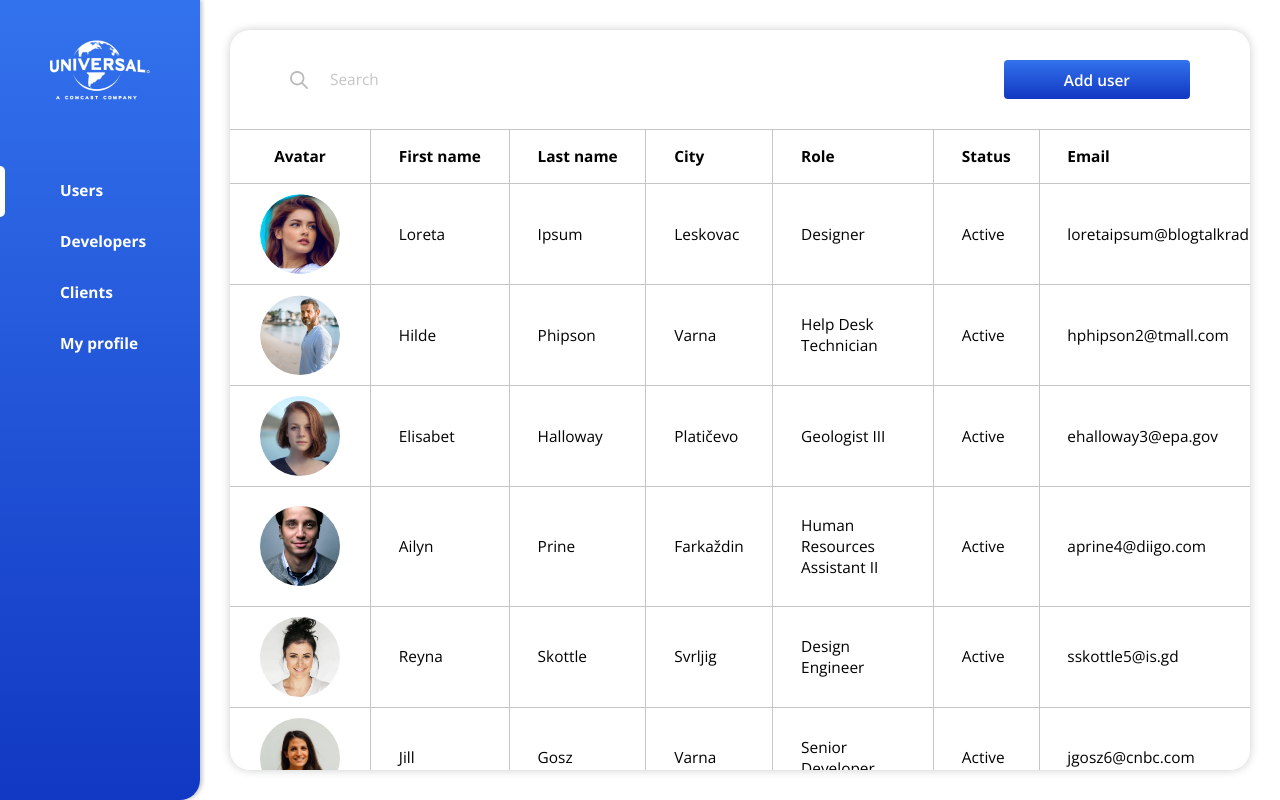
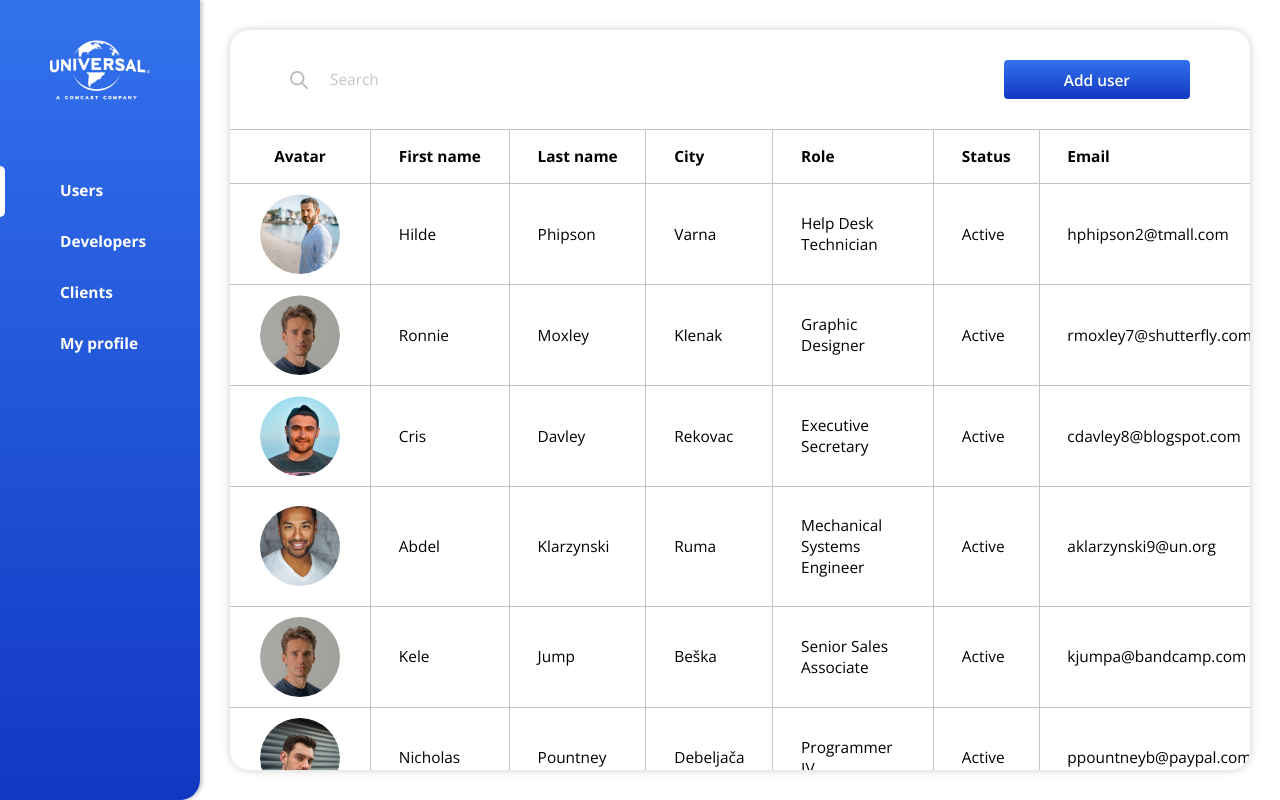
Before and after one commit to MKonkolj/React_Dashboard, a React (Create React App) app: page /users in a window 1280 px wide. Built offline with nearby package versions, Linux system fonts and the light colour scheme; data requests are answered from the project's data file.

Commit message:
delete user postavljen sa modalom

```diff
--- a/data/db.json
+++ b/data/db.json
@@ -1,22 +1,5 @@
 {
   "users": [
-    {
-      "id": 1,
-      "avatar": {
-        "image_path": "./images/profile-images/profile-woman.png",
-        "image_alt": "Profile image of Loreta Ipsum"
-      },
-      "first_name": "Loreta",
-      "last_name": "Ipsum",
-      "email": "loretaipsum@blogtalkradio.com",
-      "street": "Muir",
-      "city": "Leskovac",
-      "country": "Serbia",
-      "password": "secret",
-      "role": "Designer",
-      "status": "Active",
-      "tekuci_racun": "5108752629866969"
-    },
     {
       "id": 3,
       "avatar": {
@@ -33,74 +16,6 @@
       "role": "Help Desk Technician",
       "status": "Active",
       "tekuci_racun": "5108757565033268"
-    },
-    {
-      "id": 4,
-      "avatar": {
-        "image_path": "./images/profile-images/christie-campbell.jpg",
-        "image_alt": "Profile image of Elisabet Halloway"
-      },
-      "first_name": "Elisabet",
-      "last_name": "Halloway",
-      "email": "ehalloway3@epa.gov",
-      "street": "Moulton",
-      "city": "Platičevo",
-      "country": "Serbia",
-      "password": "secret",
-      "role": "Geologist III",
-      "status": "Active",
-      "tekuci_racun": "5108750688051739"
-    },
-    {
-      "id": 5,
-      "avatar": {
-        "image_path": "./images/profile-images/jurica-koletic.jpg",
-        "image_alt": "Profile image of Ailyn Prine"
-      },
-      "first_name": "Ailyn",
-      "last_name": "Prine",
-      "email": "aprine4@diigo.com",
-      "street": "Village",
-      "city": "Farkaždin",
-      "country": "Serbia",
-      "password": "secret",
-      "role": "Human Resources Assistant II",
-      "status": "Active",
-      "tekuci_racun": "5108751762224531"
-    },
-    {
-      "id": 6,
-      "avatar": {
-        "image_path": "./images/profile-images/jake-nackos.jpg",
-        "image_alt": "Profile image of Reyna Skottle"
-      },
-      "first_name": "Reyna",
-      "last_name": "Skottle",
-      "email": "sskottle5@is.gd",
-      "street": "Melby",
-      "city": "Svrljig",
-      "country": "Serbia",
-      "password": "secret",
-      "role": "Design Engineer",
-      "status": "Active",
-      "tekuci_racun": "5108753849393685"
-    },
-    {
-      "id": 7,
-      "avatar": {
-        "image_path": "./images/profile-images/stephanie-liverani.jpg",
-        "image_alt": "Profile image of Jill Gosz"
-      },
-      "first_name": "Jill",
-      "last_name": "Gosz",
-      "email": "jgosz6@cnbc.com",
-      "street": "Prairie Rose",
-      "city": "Varna",
-      "country": "Serbia",
-      "password": "secret",
-      "role": "Senior Developer",
-      "status": "Active",
-      "tekuci_racun": "5108758353829982"
     },
     {
       "id": 8,
--- a/src/App.js
+++ b/src/App.js
@@ -6,8 +6,10 @@ import MyProfile from "./Pages/MyProfile";
 import { BrowserRouter, Route, Routes } from 'react-router-dom';
 
 function App() {
+
   return (
-    <div className="App grid-2-1">
+    <div className="App">
+      <div className="grid-2-1">
         <BrowserRouter>
         <Sidebar />
         <div className="dashboard-container">
@@ -22,6 +24,7 @@ function App() {
         </div>
         </BrowserRouter>
       </div>
+    </div>
   );
 }
 
--- /dev/null
+++ b/src/Components/DeleteModal.js
@@ -0,0 +1,20 @@
+import React from 'react'
+import { ReactDOM } from 'react'
+
+function DeleteModal({name, id, removeItem, setDeleteModalShow}) {
+
+  return (
+    <div className="black-alpha fixed-center">
+        <div className='delete-modal fixed-center'>
+            <p>Are you sure you want to delete</p>
+            <p className="deleted-user">{name}</p>
+            <div className="flex-2-1">
+                <a className="deleted-yes btn-primary" onClick={() => removeItem(id)}>Yes</a>
+                <a className="deleted-no btn-primary btn-white" onClick={() => setDeleteModalShow(false)}>No</a>
+            </div>
+        </div>
+    </div>
+  )
+}
+
+export default DeleteModal
--- a/src/Components/Table.js
+++ b/src/Components/Table.js
@@ -1,4 +1,4 @@
-import Searchbar from "../Components/Searchbar"
+import Searchbar from "../Components/Searchbar";
 import TableBody from "../Components/TableBody";
 import { useEffect, useState } from "react";
 
@@ -11,7 +11,7 @@ function Table({ url, data, columns, options }) {
       setSearchedData(data);
       }, [data])
 
-  // Filter Data by searchbox value ==============================
+  // Searchbar  ==============================
   function handleOnChange (e) {
       let searchQuery = e.target.value.toLowerCase();
       if (columns.client_name) {
@@ -30,18 +30,20 @@ function Table({ url, data, columns, options }) {
       }
   }
 
+  // Delete modal ==================================
+  const [deleteIsOpen, setDeleteIsOpen] = useState(false);
+
+
+
   return (
     <div>
-        {/* SEARCHBAR */}
       <Searchbar handleOnChange={handleOnChange}/>
-        {/* TABLE */}
       <TableBody
           url={url}
           data={searchedData}
           columns={columns}
           options={options}
       />
-        {/* TABLE END */}
     </div>
   )
 }
--- a/src/Components/TableBody.js
+++ b/src/Components/TableBody.js
@@ -1,5 +1,6 @@
 import { useEffect, useState } from "react";
 import Loading from "./Loading";
+import DeleteModal from "./DeleteModal";
 
 const TableBody = ({ url, columns, options }) => {
 
@@ -7,8 +8,15 @@ const TableBody = ({ url, columns, options }) => {
   const [isLoading, setIsLoading] = useState(true);
   const [data, setData] = useState();
   const [error, setError] = useState(null);
+
+  const [deleteModalShow, setDeleteModalShow] = useState (false);
+  const [name, setName] = useState();
+  const [id, setId] = useState();
+
   const [reRender, setReRender] = useState(true);
 
+
+  // Initial fetch for all users
   useEffect (() => {
       fetch (url)
         .then (res => {
@@ -27,14 +35,22 @@ const TableBody = ({ url, columns, options }) => {
         })
     },[url, reRender])
 
+    // function to remote the item after confiramtion from modal
     function removeItem(id) {
       fetch(url + "/" + id, {
         method: "DELETE"
-      }).then(() => setReRender(prevReRender => !prevReRender))
+      }).then(() => {
+        setReRender(prevReRender => !prevReRender)
+        setDeleteModalShow(false);
+      })
       .catch(e => console.log("errorčina na DELETE!\n" + e))
     }
+
+
   return (
     <div className="table-div">
+      {isLoading && <Loading />}
+      {!isLoading && (
         <table className="table">
           {/* TABLE HEADER */}
             <thead>
@@ -75,7 +91,19 @@ const TableBody = ({ url, columns, options }) => {
                           {options.edit && <span className="edit-option options-icon"></span>}
                           {options.view && <a><span className="view-option options-icon"></span></a>}
                           {options.invoice && <span className="invoice-option options-icon"></span>}
-                          {options.delete && <span className="delete-option options-icon" onClick={() => removeItem(data.id)}></span>}
+                          {options.delete && <span className="delete-option options-icon"
+                            onClick={() => {
+                              setDeleteModalShow(true);
+                              setName(() => {
+                                let name = "";
+                                if (data.first_name) {
+                                  return data.first_name + " " + data.last_name;
+                                } else {
+                                  return data.client_name;
+                                }
+                              });
+                              setId(data.id)
+                            }}></span>}
                       </div>
                   </td>
                 )}
@@ -84,7 +112,8 @@ const TableBody = ({ url, columns, options }) => {
             </tbody>
           {/* TABLE BODY END */}
         </table>
-        {/* {isLoading && <Loading />} */}
+        )}
+        {deleteModalShow && <DeleteModal name={name} id={id} removeItem={removeItem} setDeleteModalShow={setDeleteModalShow}/>}
       </div>
   )
 }
--- a/src/index.css
+++ b/src/index.css
@@ -362,26 +362,18 @@ th.table-cell {
   width: 100%;
   height: 100%;
   background: rgba(0, 0, 0, 0.25);
-  display: none;
-}
-
-.black-alpha.show {
   display: block;
 }
 
 /* DELETE MODAL */
 
 .delete-modal {
-  display: none;
+  display: block;
   width: min(90%, 600px);
   min-height: 200px;
   background: var(--white);
   text-align: center;
   padding: 30px 30px 35px 30px;
-}
-
-.delete-modal.show {
-  display: block;
 }
 
 .flex-2-1 {
@@ -700,7 +692,7 @@ th.table-cell {
   justify-content: center;
   align-items: end;
   width: 100%;
-  height: 50vh;
+  height: 30vh;
 }
 
 .lds-ripple {
```
Lines whose indentation alone changed are shown as unchanged.
